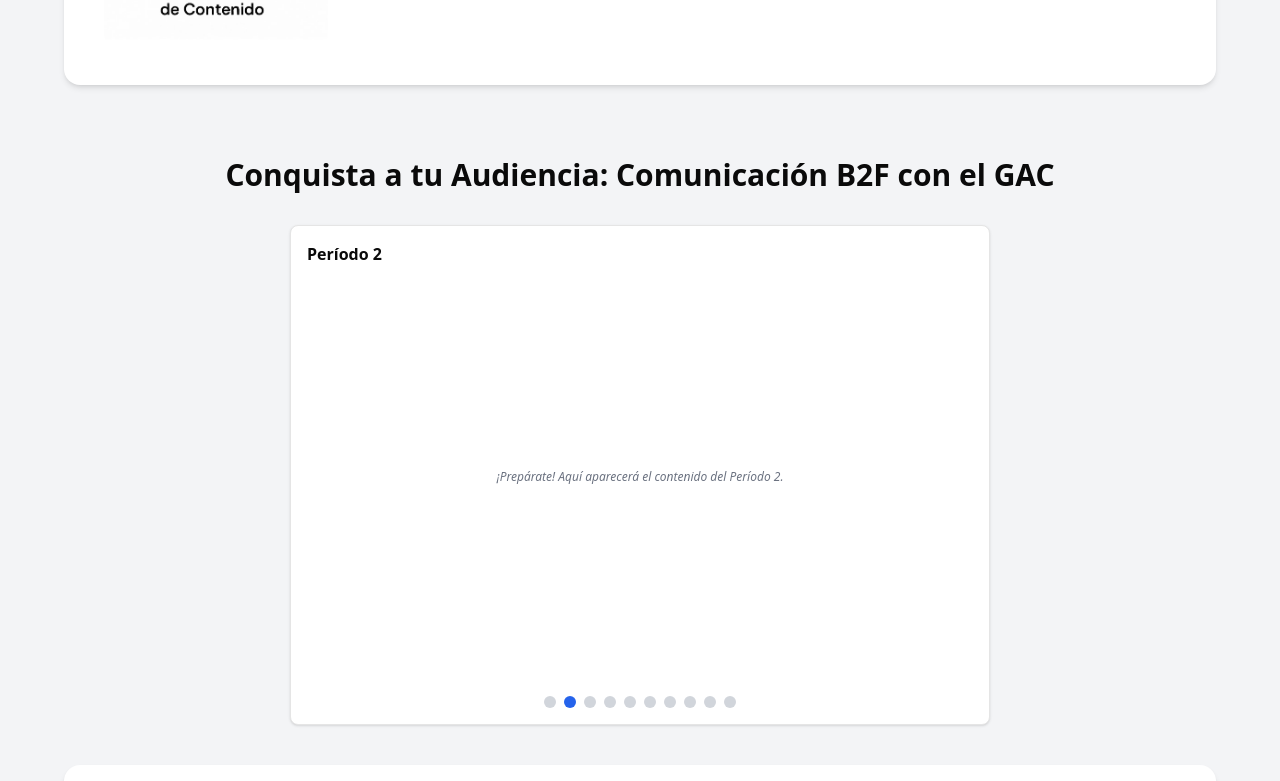
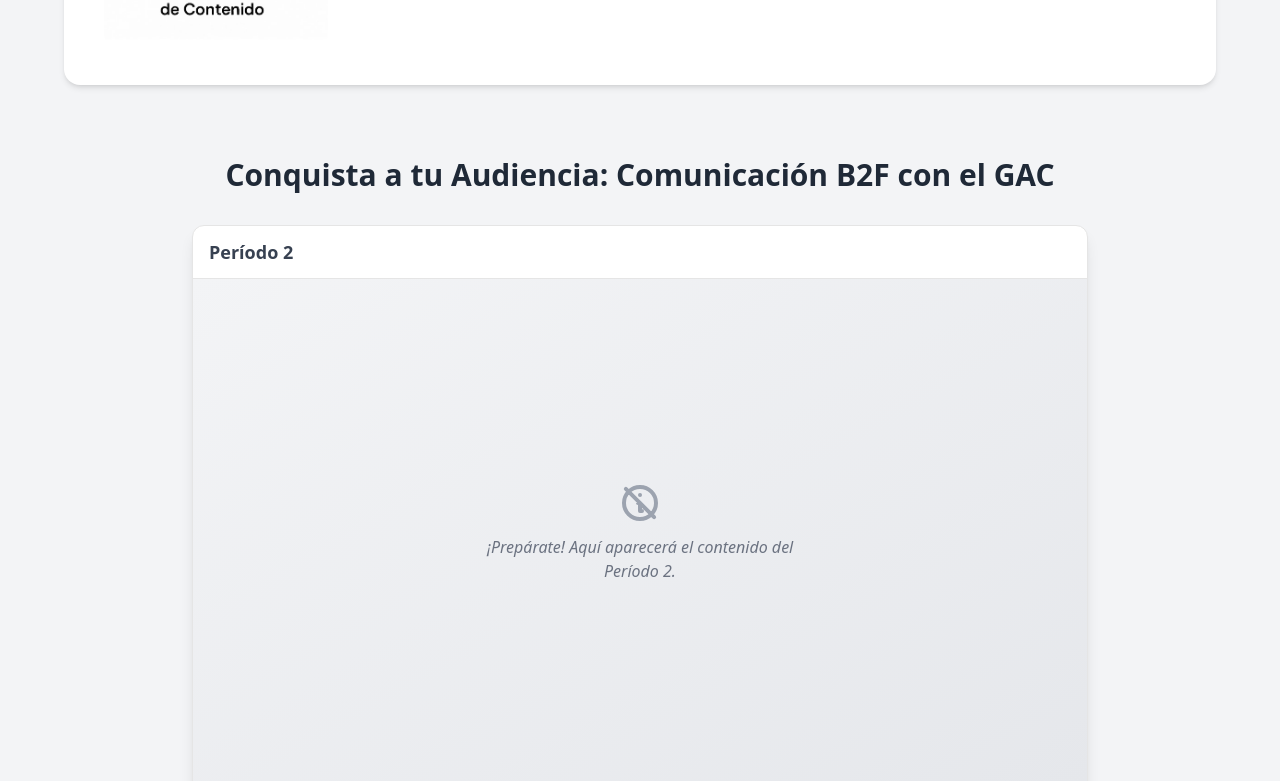
Before and after one commit to info-iactiva/next-gac-content-plataform, a Next.js app: page / in a window 1280 px wide. Shown: the part 383-1164 px from the top of the page. Built offline with nearby package versions, Linux system fonts and the light colour scheme.

Commit message:
feat: new images

```diff
--- a/src/app/home/carrusel/Carrusel.tsx
+++ b/src/app/home/carrusel/Carrusel.tsx
@@ -4,144 +4,109 @@ import React, { useEffect, useState } from "react";
 import { carouselData } from "./gac_b2f_carousel_completo";
 import { useRouter } from "next/navigation";
 
-
-export default function CarouselB2F ()  {
+export default function CarouselB2F() {
   const [data] = useState(carouselData.days);
   const [currentIndex, setCurrentIndex] = useState(0);
-
+  const router = useRouter();
 
   useEffect(() => {
     const interval = setInterval(() => {
       setCurrentIndex((prevIndex) => (prevIndex + 1) % data.length);
-    }, 3000);
+    }, 4000);
 
     return () => clearInterval(interval);
   }, [data.length]);
 
-
-  const goToIndex = (index) => {
+  const goToIndex = (index: number) => {
     setCurrentIndex(index);
   };
 
   const card = data[currentIndex];
   const isUnlocked = card.status === "unlocked";
 
-  const router = useRouter();
-
   return (
-    <section className="w-full max-w-6xl mx-auto px-4 py-10 flex flex-col items-center">
-      <h2 className="text-2xl md:text-3xl font-bold text-center mb-8 px-2">
+    <section className="w-full max-w-5xl mx-auto px-4 py-10 flex flex-col items-center">
+      <h2 className="text-2xl md:text-3xl font-bold text-center mb-8 px-2 text-gray-800">
         {carouselData.campaign_title}
       </h2>
 
-      <div className="relative flex flex-col sm:flex-row items-center">
-
-        <div className="w-[260px] sm:w-[400px]  lg:w-[700px] h-[380px]  lg:h-[500px] bg-white border shadow rounded-lg p-4 flex flex-col justify-between">
-
-          <h3 className="text-base font-semibold mb-2">{card.title}</h3>
+      <div className="w-full max-w-xl sm:max-w-2xl md:max-w-3xl lg:max-w-4xl bg-white border rounded-xl shadow-lg overflow-hidden flex flex-col">
+        <div className="px-4 py-3 border-b">
+          <h3 className="text-base sm:text-lg font-semibold text-gray-700">
+            {card.title}
+          </h3>
+        </div>
 
       {isUnlocked ? (
   <>
-
-            <div className="flex flex-col h-full">
-            <div className="w-full h-64 sm:h-72 md:h-80 lg:h-[350px] overflow-hidden rounded mb-4">
+    <div className="w-full relative aspect-video sm:aspect-[4/3] md:aspect-[16/9] overflow-hidden">
       <img
         src={card.content.image}
         alt={card.title}
-                className="w-full h-full object-cover"
+        className="object-cover w-full h-full"
       />
     </div>
 
-            <div className="flex-1 flex flex-col">
-              <h4 className="text-sm font-bold mb-1">{card.content.headline}</h4>
-              <p className="text-xs text-gray-700 mb-2 line-clamp-3">
+    <div className="p-4 flex flex-col flex-1">
+      <h4 className="text-sm sm:text-base font-bold mb-1 text-gray-800">
+        {card.content.headline}
+      </h4>
+      <p className="text-xs sm:text-sm text-gray-700 mb-3">
         {card.content.text}
       </p>
 
       {card.content.cta_link && (
-                // <a
-                //   href={card.content.cta_link}
-                //   className="text-blue-600 hover:underline text-sm mt-auto"
-                // >
-
-                // </a>
 <button
+  onClick={() => router.push(card.content.cta_link)}
+  className="mt-3 text-xs sm:text-sm text-blue-600 underline hover:text-blue-800 transition"
   type="button"
-                          onClick={() => router.push(card.content.cta_link)}
-                          className="underline text-blue-600"
 >
   {card.content.cta_label}
 </button>
+
       )}
     </div>
-          </div>
-
-
-              {/* <img
-                src={card.content.image}
-                alt={card.title}
-                className="w-auto h-28 object-cover rounded mb-2"
-              /> */}
-              {/* <div className="w-full h-40 sm:h-52 md:h-60 lg:h-64 overflow-hidden rounded mb-2">
-              <img
-                src={card.content.image}
-                alt={card.title}
-                className="w-full h-full object-cover"
-              />
-            </div> */}
-            {/* <img
-            src={card.content.image}
-            alt={card.title}
-            className="w-full h-full object-contain"
-          /> */}
-
-                {/* <div className="w-full h-60 bg-gray-100 flex items-center justify-center rounded mb-2">
-        <img
-          src={card.content.image}
-          alt={card.title}
-          className="max-h-full object-contain"
-        />
-      </div> */}
-
-              {/* <h4 className="text-sm font-bold mb-1">{card.content.headline}</h4>
-              <p className="text-xs text-gray-700 mb-3">{card.content.text}</p>
-              {card.content.cta_link && (
-                <a
-                  href={card.content.cta_link}
-                  className="text-blue-600 hover:underline text-sm"
-                >
-                  {card.content.cta_label}
-                </a>
-              )} */}
-
-
   </>
 ) : (
-            <div className="flex-1 flex items-center justify-center text-center text-gray-500 italic text-xs">
+  <div className="w-full relative aspect-video sm:aspect-[4/3] md:aspect-[16/9] bg-gradient-to-br from-gray-100 to-gray-200 flex items-center justify-center text-center p-6">
+    <div className="flex flex-col items-center space-y-2">
+      <svg
+        xmlns="http://www.w3.org/2000/svg"
+        className="h-12 w-12 text-gray-400"
+        fill="none"
+        viewBox="0 0 24 24"
+        stroke="currentColor"
+      >
+        <path
+          strokeLinecap="round"
+          strokeLinejoin="round"
+          strokeWidth={2}
+          d="M13 16h-1v-4h-1m1-4h.01M12 20h.01M4.93 4.93l14.14 14.14M20 12a8 8 0 10-16 0 8 8 0 0016 0z"
+        />
+      </svg>
+      <p className="text-sm sm:text-base text-gray-500 italic max-w-xs">
         {card.teaser_text}
+      </p>
+    </div>
   </div>
 )}
 
-          <div className="flex justify-center mt-4 space-x-2">
+        <div className="flex justify-center items-center p-3 border-t space-x-2 bg-gray-50">
           {data.map((_, idx) => (
             <button
               key={idx}
               onClick={() => goToIndex(idx)}
-                className={`w-3 h-3 rounded-full transition-colors duration-300
-                  ${
+              className={`w-3 h-3 rounded-full transition-colors duration-300 ${
                 idx === currentIndex
                   ? "bg-blue-600"
                   : "bg-gray-300 hover:bg-gray-400"
-                  }
-                `}
+              }`}
               aria-label={`Ir a card ${idx + 1}`}
               type="button"
             />
           ))}
         </div>
       </div>
-
-      </div>
     </section>
   );
-};
+}
```
Also changed, not shown: public/assets/carrusel/periodo1.png. Lines whose indentation alone changed are shown as unchanged.
